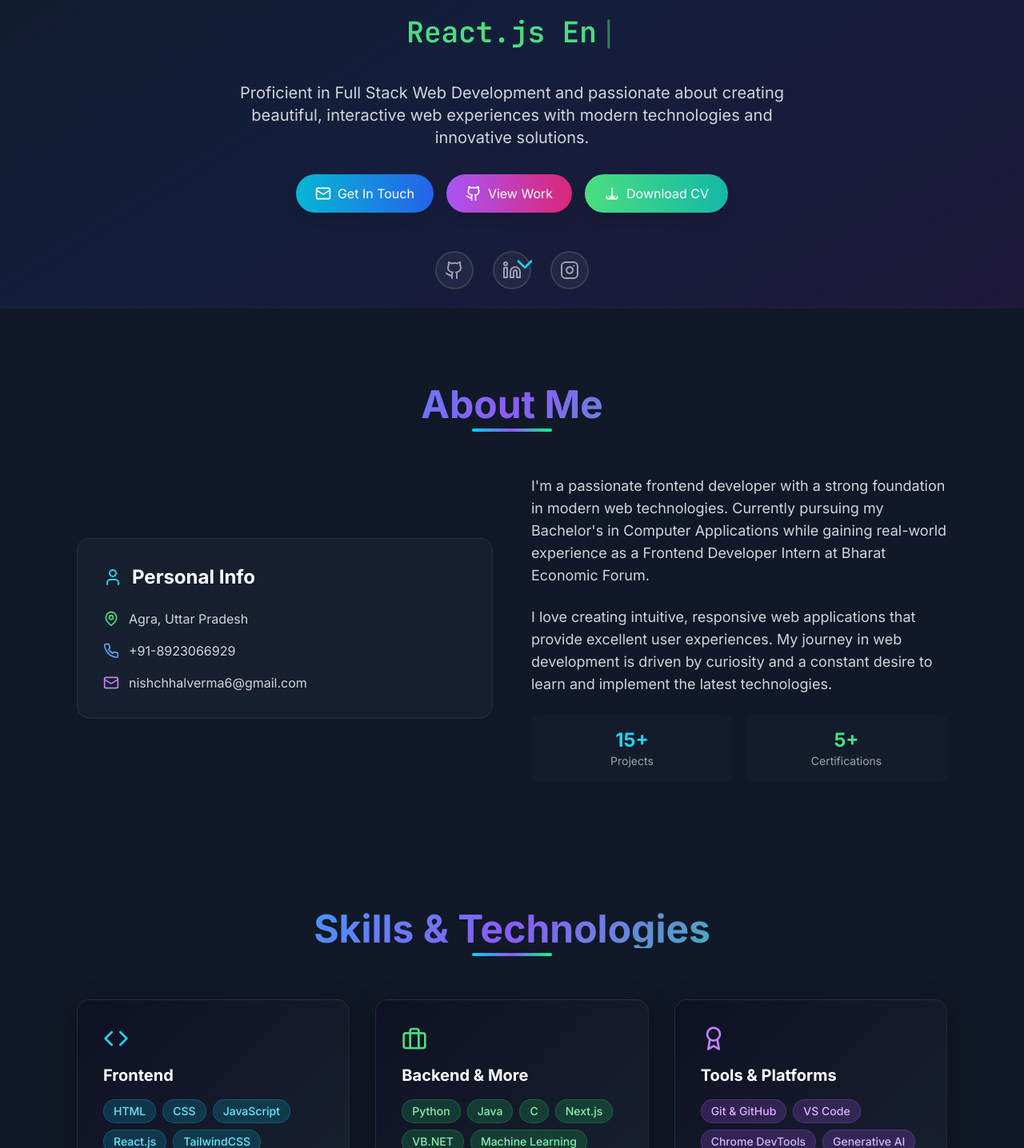
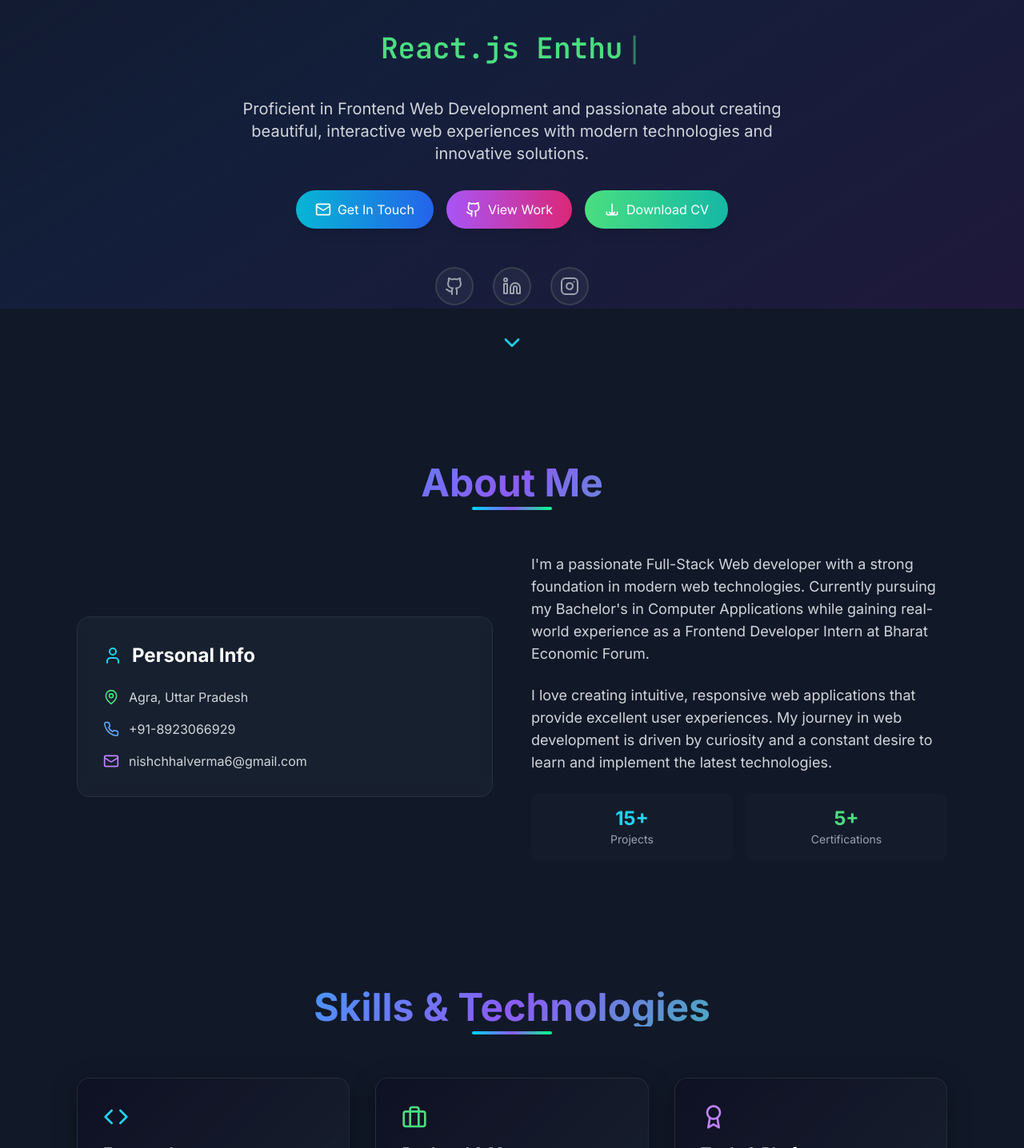
Before and after one commit to nishchhal6/Portfolio-Website, a React (Vite) app: page / in a window 1280 px wide. Shown: the part 414-1850 px from the top of the page at 80% size. Built offline with nearby package versions, Linux system fonts and the light colour scheme.

Commit message:
Update App.tsx

```diff
--- a/src/App.tsx
+++ b/src/App.tsx
@@ -26,7 +26,7 @@ function App() {
   const [isMobileMenuOpen, setIsMobileMenuOpen] = useState(false);
 
   const texts = [
-    "Full-Stack Web Developer",
+    "Frontend Web Developer",
     "React.js Enthusiast",
     "UI/UX Designer",
     "Problem Solver",
@@ -170,14 +170,13 @@ function App() {
         id="hero"
         className="min-h-screen flex items-center justify-center relative pt-16 sm:pt-20 pb-10" // pb-40 (10rem) - zyada space
       >
-        <div className="max-w-6xl mx-auto px-4 sm:px-6 lg:px-8 text-center">
+        <div className="max-w-6xl mx-auto px-4 sm:px-6 lg:px-8 text-center mt-5">
           <div className="animate-on-scroll opacity-0 translate-y-10 transition-all duration-1000 delay-300">
             <h1 className="text-4xl sm:text-5xl md:text-6xl lg:text-7xl xl:text-8xl font-bold mb-4 sm:mb-6">
               <span className="bg-gradient-to-r from-cyan-400 via-purple-500 to-pink-500 bg-clip-text text-transparent">
                 Nishchhal Verma
               </span>
             </h1>
-
             {/* Profile Image */}
             <div className="flex justify-center mb-6 sm:mb-8">
               <div className="relative">
@@ -197,7 +196,7 @@ function App() {
               <span className="animate-pulse ml-1">|</span>
             </div>
             <p className="text-base sm:text-lg lg:text-xl text-gray-300 mb-6 sm:mb-8 max-w-3xl mx-auto leading-relaxed px-4">
-              Proficient in Full Stack Web Development and passionate about
+              Proficient in Frontend Web Development and passionate about
               creating beautiful, interactive web experiences with modern
               technologies and innovative solutions.
             </p>
@@ -224,7 +223,7 @@ function App() {
 
               {/* New Download CV button */}
               <a
-                href="/Resume-Nishchhal Verma.pdf"
+                href="/Frontend-Resume-NV.pdf"
                 download
                 className="flex items-center justify-center space-x-2 bg-gradient-to-r from-green-400 to-teal-500 hover:from-green-500 hover:to-teal-600 px-4 sm:px-6 py-3 rounded-full transition-all duration-300 transform hover:scale-105 shadow-lg hover:shadow-green-400/40 text-sm sm:text-base text-white"
               >
@@ -275,7 +274,7 @@ function App() {
             </div>
           </div>
 
-          <div className="absolute bottom-10 left-1/2 -translate-x-1/2 animate-bounce z-10">
+          <div className="mt-10 left-1/2 -translate-x-1/2 animate-bounce z-10">
             <button
               onClick={() => scrollTo("about")}
               className="text-cyan-400 hover:text-cyan-300 transition-colors"
@@ -324,10 +323,11 @@ function App() {
               </div>
               <div className="space-y-4 sm:space-y-6">
                 <p className="text-base sm:text-lg text-gray-300 leading-relaxed">
-                  I'm a passionate frontend developer with a strong foundation
-                  in modern web technologies. Currently pursuing my Bachelor's
-                  in Computer Applications while gaining real-world experience
-                  as a Frontend Developer Intern at Bharat Economic Forum.
+                  I'm a passionate Full-Stack Web developer with a strong
+                  foundation in modern web technologies. Currently pursuing my
+                  Bachelor's in Computer Applications while gaining real-world
+                  experience as a Frontend Developer Intern at Bharat Economic
+                  Forum.
                 </p>
                 <p className="text-base sm:text-lg text-gray-300 leading-relaxed">
                   I love creating intuitive, responsive web applications that
@@ -372,11 +372,11 @@ function App() {
                 </h3>
                 <div className="flex flex-wrap gap-2">
                   {[
-                    "HTML",
-                    "CSS",
                     "JavaScript",
+                    "tailwindCSS",
+                    "TypeScript",
                     "React.js",
-                    "TailwindCSS",
+                    "Vue.js",
                     "Bootstrap",
                   ].map((skill) => (
                     <span
@@ -395,12 +395,13 @@ function App() {
                 </h3>
                 <div className="flex flex-wrap gap-2">
                   {[
+                    "MongoDB",
+                    "Node.js",
+                    "Next.js",
+                    "Express.js",
                     "Python",
-                    "Java",
-                    "C",
-                    "Next.js",
-                    "VB.NET",
-                    "Machine Learning",
+                    "Angular",
+                    "Native",
                   ].map((skill) => (
                     <span
                       key={skill}
@@ -448,7 +449,7 @@ function App() {
                   <GraduationCap className="w-6 h-6 sm:w-8 sm:h-8 text-cyan-400 mt-1 flex-shrink-0" />
                   <div className="flex-1">
                     <h3 className="text-lg sm:text-xl font-bold text-white mb-2">
-                      Bachelor, Computer Applications
+                      Bachelor's of Computer Applications
                     </h3>
                     <p className="text-cyan-400 font-semibold mb-2 text-sm sm:text-base">
                       Dr. Bhimrao Ambedkar University, Agra
@@ -554,8 +555,8 @@ function App() {
                       <div className="w-1.5 h-1.5 sm:w-2 sm:h-2 bg-purple-400 rounded-full mt-2 flex-shrink-0"></div>
                       <p className="text-gray-300 leading-relaxed text-sm sm:text-base">
                         Contributed to real-world project improvements using
-                        HTML, CSS, and React, enhancing project functionality
-                        and user interface
+                        TailwindCSS, Typescript and React, enhancing project
+                        functionality and user interface
                       </p>
                     </div>
                   </div>
@@ -618,32 +619,32 @@ function App() {
                   link: "https://example.com/portfolio",
                 },
                 {
-                  title: "Weather Info App",
-                  date: "Jun 2024",
+                  title: "SkillDossier.io",
+                  date: "Aug 2025",
                   description:
-                    "Real-time weather application with API integration, practicing asynchronous JavaScript and JSON handling.",
+                    "Skilldossier is a E-Learning Platform Modern Designed Website",
                   color: "purple",
                   features: [
-                    "API Integration",
-                    "Real-time Data",
-                    "Async JavaScript",
-                    "JSON Handling",
+                    "Beautifull Design",
+                    "User Friendly UI",
+                    "Light/Dark Mode Functionality",
+                    "Fully Responsive",
                   ],
-                  link: "https://example.com/weather-app",
+                  link: "https://skilldossiers.netlify.app/",
                 },
                 {
-                  title: "Student Result Management",
-                  date: "Mar 2024",
+                  title: "FlipCard-Game",
+                  date: "Sep 2025",
                   description:
-                    "Web interface for students to input details and view results with clean forms and table structure.",
+                    "Fully Functional Game with all Dificulty Level and Beautifull UI",
                   color: "blue",
                   features: [
-                    "Form Handling",
-                    "Data Display",
                     "Clean UI",
-                    "Student Portal",
+                    "Responsive For all Screens",
+                    "Proper Fuctionality",
+                    "React-Lucide Icons",
                   ],
-                  link: "https://example.com/student-result",
+                  link: "https://fliplycards.netlify.app/",
                 },
                 {
                   title: "Digital Clock App",
@@ -657,7 +658,7 @@ function App() {
                     "Styled Layout",
                     "Date Object",
                   ],
-                  link: "https://example.com/digital-clock",
+                  link: "https://fliplycards.netlify.app/",
                 },
               ].map((project, index) => (
                 <div
@@ -716,22 +717,22 @@ function App() {
             <div className="grid sm:grid-cols-2 gap-6 sm:gap-8">
               {[
                 {
-                  title: "Full Stack Web Development",
+                  title: "Web Development",
                   provider: "Hitesh Chaudhary - Udemy",
                   year: "2025",
                   color: "cyan",
+                },
+                {
+                  title: "React JS Complete Course",
+                  provider: "Prakash Narsingrao Sakari - GeeksforGeeks",
+                  year: "2025",
+                  color: "purple",
                 },
                 {
                   title: "Mastering Generative AI and Chat GPT",
                   provider: "Sahil Garg - GeeksforGeeks",
                   year: "2025",
                   color: "green",
-                },
-                {
-                  title: "React JS Complete Course",
-                  provider: "Prakash Narsingrao Sakari - GeeksforGeeks",
-                  year: "2025",
-                  color: "purple",
                 },
                 {
                   title: "Complete Data Science, ML, DL, NLP Bootcamp",
@@ -845,7 +846,7 @@ function App() {
           Want to get my <span className="">full CV?</span>
         </p>
         <a
-          href="/Resume-Nishchhal Verma.pdf"
+          href="/Frontend-Resume-NV.pdf"
           download
           className="relative inline-flex items-center space-x-2 px-8 py-4 rounded-full font-bold text-lg bg-gradient-to-r from-green-400 via-cyan-400 to-teal-500 shadow-2xl hover:from-green-500 hover:to-teal-600 text-gray-900 ring-2 ring-green-300 hover:ring-4 transition-all duration-300 focus:outline-none focus:ring-4 focus:ring-cyan-300 animate-glow"
           // style={{
```
